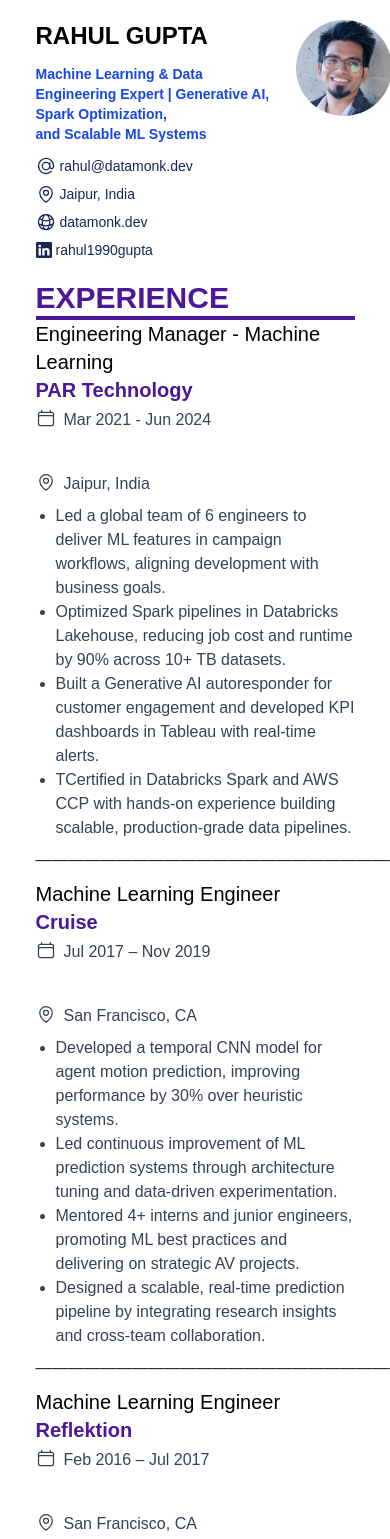
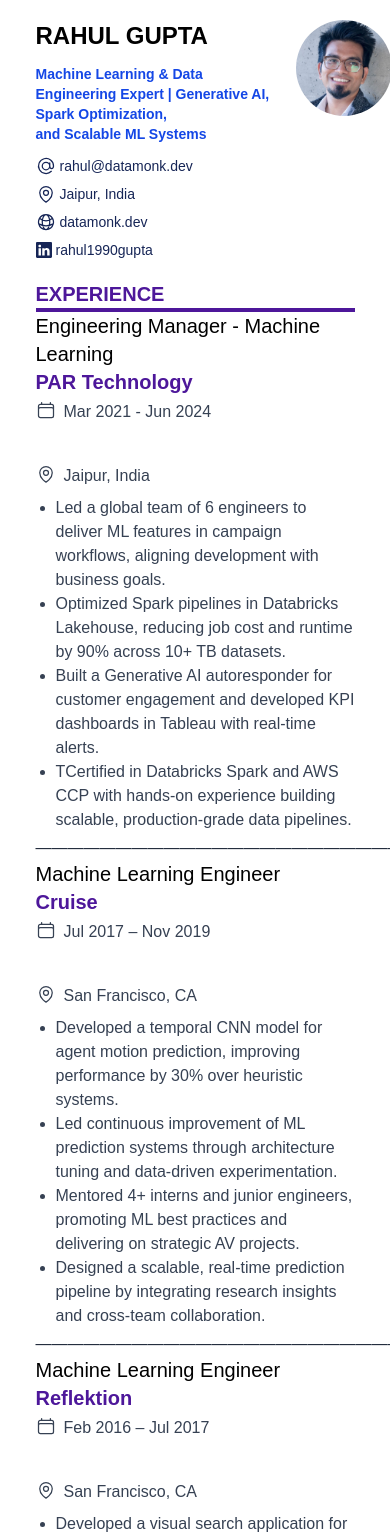
Before and after one commit to om-khorwal/Resume-Vessel, a Next.js app: page / in a window 390 px wide. Shown: the top 1539 px of the page. Built offline with nearby package versions, Linux system fonts and the light colour scheme.

Commit message:
first commit

```diff
--- a/app/page.tsx
+++ b/app/page.tsx
@@ -11,7 +11,7 @@
     <div className=" p-0 sm:p-10 ">
 
       <Header />
-      <div className=" flex gap-20 flex-col sm:flex-row md:w-full px-4">
+      <div className=" flex sm:gap-20 flex-col sm:flex-row md:w-full px-4">
       <div className="w-full sm:w-[60%]">
       <Experience />
         </div>
--- a/assets/Experiencitem.tsx
+++ b/assets/Experiencitem.tsx
@@ -30,7 +30,7 @@
           <li key={i}>{point}</li>
         ))}
       </ul>
-      <p className="my-2 text-gray-800">————————————————————————</p>
+      <p className="mt-1 sm:mt-2 text-gray-800">————————————————————————</p>
     </div>
   );
 };
--- a/assets/Title.tsx
+++ b/assets/Title.tsx
@@ -7,7 +7,7 @@
 const heading =({label}:headingprop)=>{
     return (
         <>
-        <h2 className="text-3xl  font-bold text-violet-900">{label}</h2>
+        <h2 className="text-xl sm:text-3xl font-bold text-violet-900">{label}</h2>
         <hr className=" border-2 text-violet-900" />
         </>
     )
--- a/components/experience.tsx
+++ b/components/experience.tsx
@@ -51,7 +51,6 @@
       "Created custom backtesting and visualization tools, improving strategy validation, risk analysis, and research communication."
     ],
   },
-  // ...add more
 ];
 
 export default function ExperienceSection() {
```
